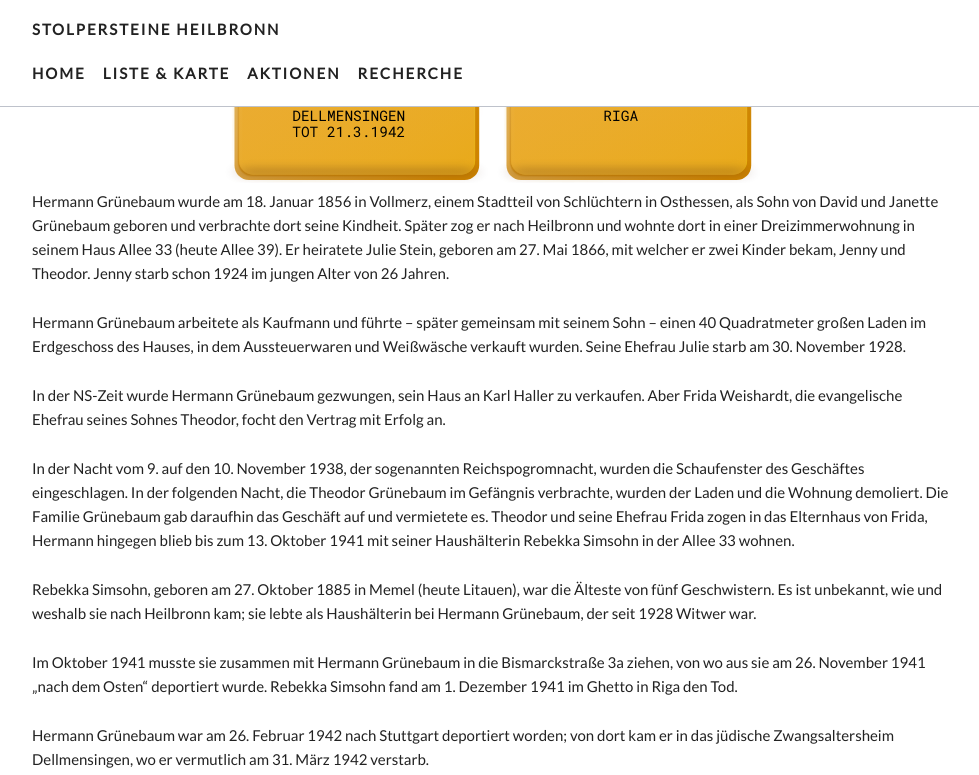
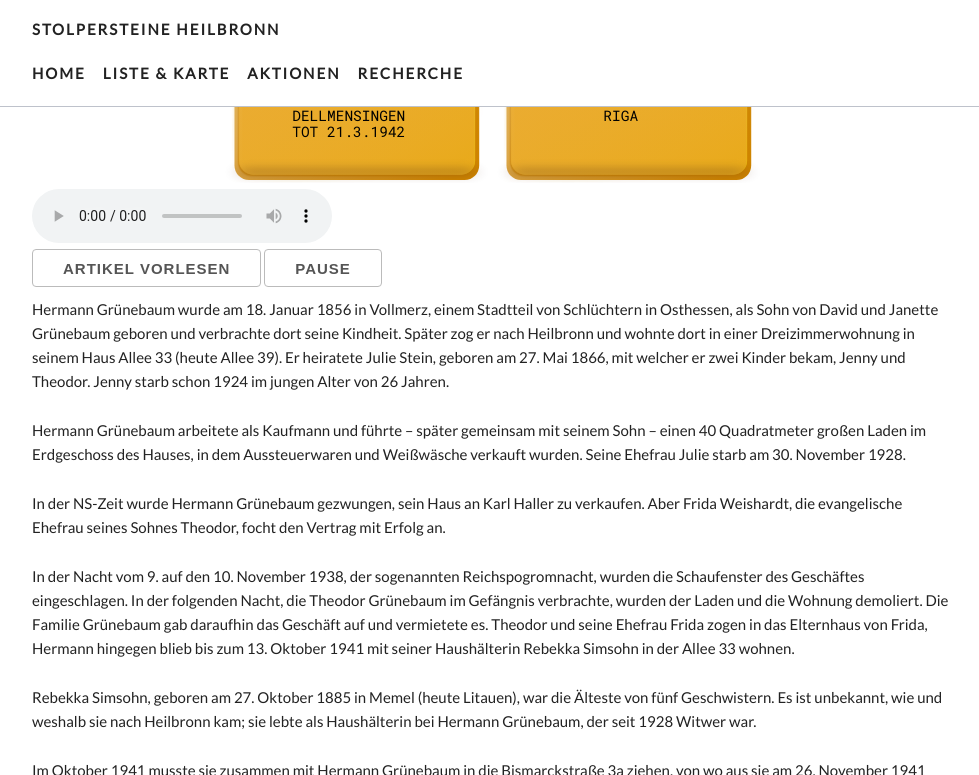
Before and after one commit to opendata-heilbronn/stolpersteine, a Jekyll site: the page built from _list/allee-39.md, in a window 1280 px wide and 900 px high, scrolled down 308 px, cut to the strip 0-775 px from the top of the window. Shown: the whole strip, without its empty margins (148-1127 px from the left). Built offline with Jekyll 4.4.1, drawn with Linux system fonts in a browser that asks for light colours; nearby versions of some CDN libraries; some web fonts are replaced; part of the change alters nothing that is shown.

```diff
--- a/_list/allee-39.md
+++ b/_list/allee-39.md
@@ -26,6 +26,7 @@ steine:
   -
 x: 49.1434651
 y: 9.222373500000003
+audio: http://stolpersteine-heilbronn.de/audio/allee-39.mp3
 layout: item
 ---
 
```
